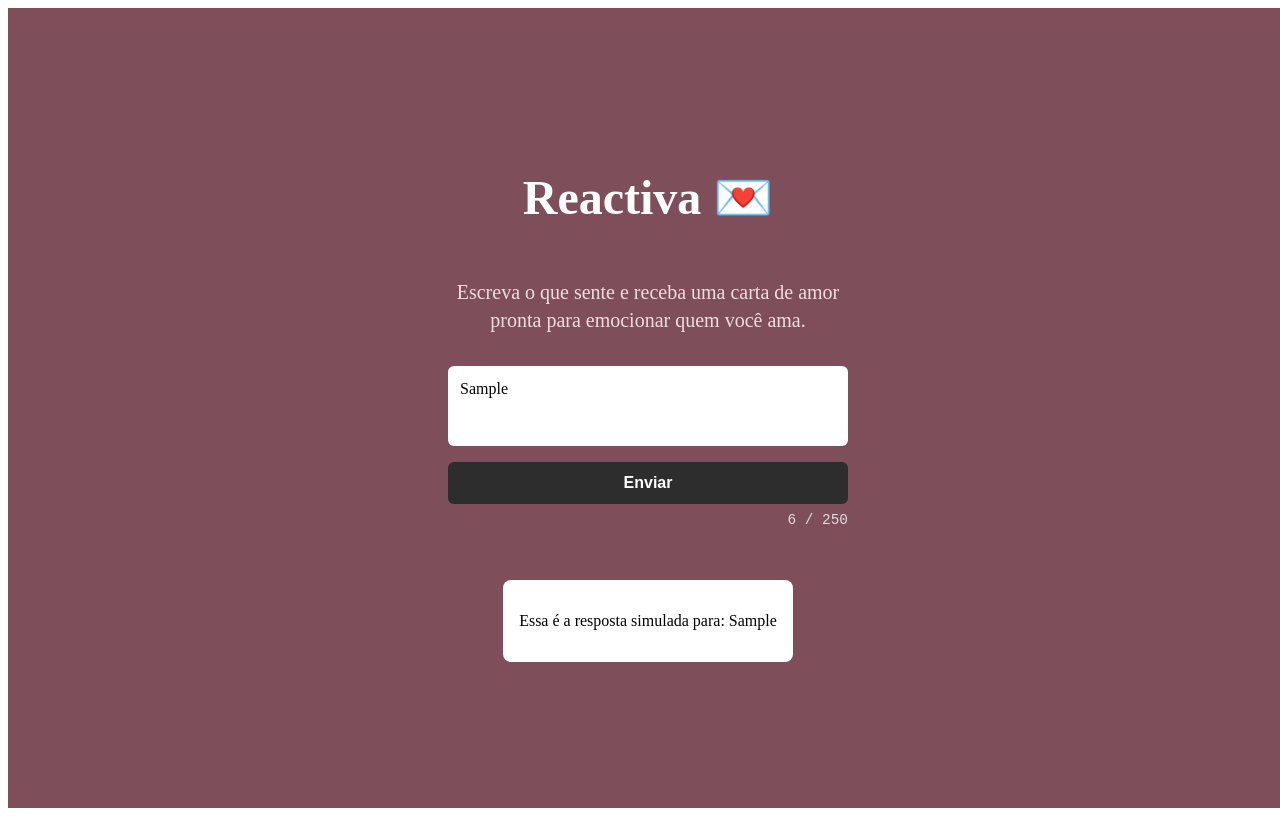
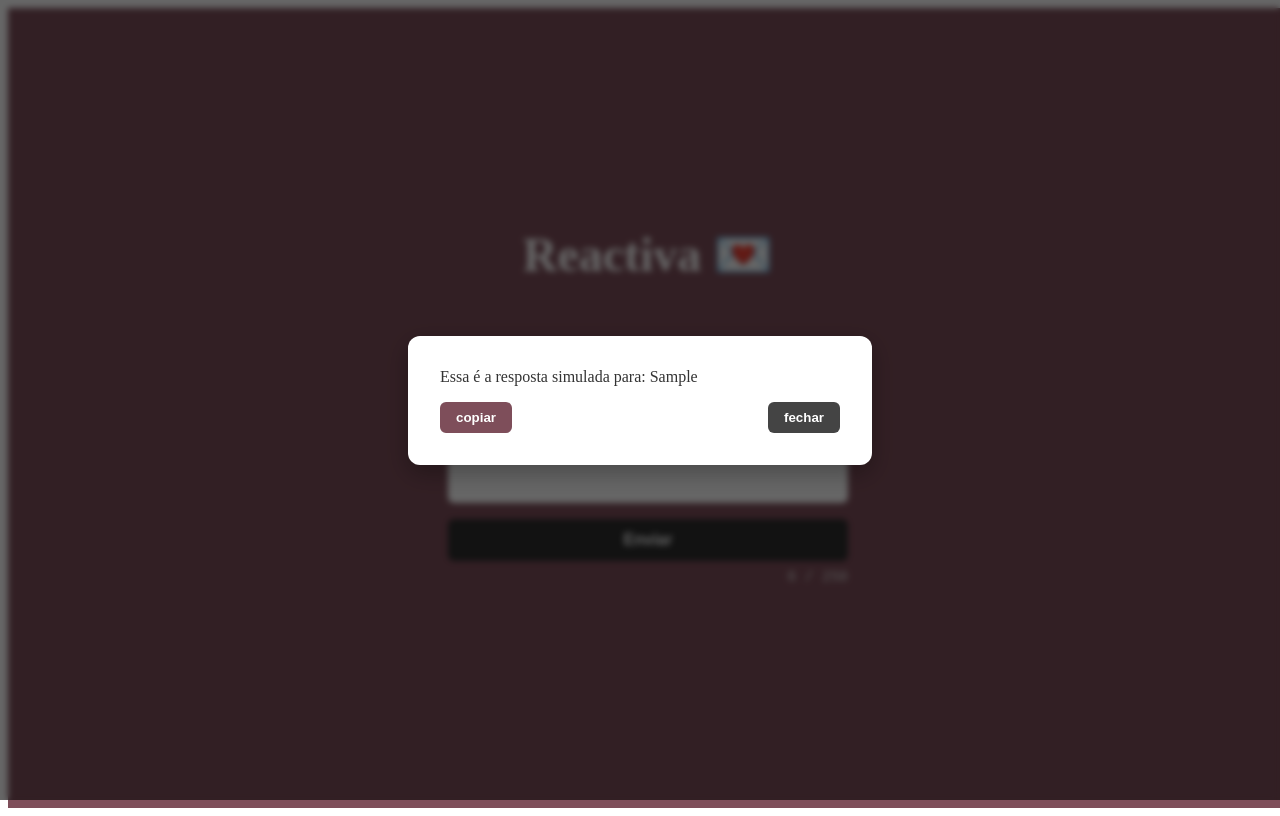
Before and after one commit to guishizuru/reactiva, a React (Vite) app in the folder reactiva-front/: page / in a window 1280 px wide. Both pictures are taken after typing "Sample" into the empty fields and a click on the button "Enviar". Built offline with nearby package versions, Linux system fonts and the light colour scheme.

Commit message:
feature/ criação de tela de resposta | inserção de animações e botão de copiar a resposta

```diff
--- a/reactiva-front/src/pages/Home.jsx
+++ b/reactiva-front/src/pages/Home.jsx
@@ -6,7 +6,9 @@ import MensagemCard from '../components/MensagemCard';
 export default function Home() {
     const [mensagem, setMensagem] = useState('');
     const [resposta, setResposta] = useState('');
+    const [showPopUp, setShowPopup] = useState(false);
     const textareaRef = useRef(null);
+    const popupRef = useRef(null);
 
 
     useEffect(() => {
@@ -23,7 +25,20 @@ export default function Home() {
 
         const data = { resposta: 'Essa é a resposta simulada para: ' + mensagem };
         setResposta(data.resposta);
+        setShowPopup(true);
     };
+
+    const handleCopy=() =>{
+        if(resposta){
+            navigator.clipboard.writeText(mensagem).then(() => {
+                alert('Texto copiado!');
+            });
+        }
+    };
+
+    const handleClosePopup = () => {
+        setShowPopup(false);
+      };
 
 
 
@@ -105,7 +120,7 @@ export default function Home() {
                 </button>
             </form>
 
-            <div
+         <div
         style={{
           color: '#ddd',
           fontSize: '0.9rem',
@@ -121,8 +136,92 @@ export default function Home() {
       >
         {mensagem.length} / 250
       </div>
+      {showPopUp && (
+        <div style={{
+            position: 'fixed',
+            top: 0,
+            left: 0,
+            width: '100vw',
+            height: '100vh',
+            backgroundColor: 'rgba(0, 0, 0, 0.6)',
+            backdropFilter: 'blur(3px)',
+            display: 'flex',
+            alignItems: 'center',
+            justifyContent: 'center',
+            zIndex: 9999,
+            animation: 'fadeIn 0.3s ease-in-out'
+          }}>
+        <div style={{
+            backgroundColor: 'white',
+            color: '#333',
+            padding: '2rem',
+            borderRadius: '12px',
+            maxWidth: '90vw',
+            width: '400px',
+            boxShadow: '0 8px 24px rgba(0,0,0,0.3)',
+            display: 'flex',
+            flexDirection: 'column',
+            gap: '1rem',
+            animation: 'popIn 0.3s ease-in-out'
+    }}>
+         <div style={{ whiteSpace: 'pre-wrap', textAlign: 'left', fontSize: '1rem' }}>
+            {resposta}
+          </div>
+          <div style={{ display: 'flex', justifyContent: 'space-between' }}>
+            <button
+              onClick={handleCopy}
+              style={{
+                backgroundColor: '#7e4e5a',
+                color: 'white',
+                border: 'none',
+                padding: '0.5rem 1rem',
+                borderRadius: '6px',
+                cursor: 'pointer',
+                fontWeight: '600',
+              }}
+            >
+                copiar
+            </button>
+            <button
+              onClick={handleClosePopup}
+              style={{
+                backgroundColor: '#444',
+                color: 'white',
+                border: 'none',
+                padding: '0.5rem 1rem',
+                borderRadius: '6px',
+                cursor: 'pointer',
+                fontWeight: '600',
+              }}
+            >
+                fechar
+                </button>
+        </div>
+    </div>
+</div>
 
-            {resposta && <MensagemCard texto = {resposta} />}
+      )}
+
+      <style>
+      {`
+        @keyframes fadeIn {
+            from { opacity: 0; }
+            to { opacity: 1; }
+        }
+
+        @keyframes popIn {
+            from {
+            transform: scale(0.95);
+            opacity: 0;
+            }
+            to {
+            transform: scale(1);
+            opacity: 1;
+            }
+        }
+    `}
+      </style>
+
         </div>
     );
 }
```
